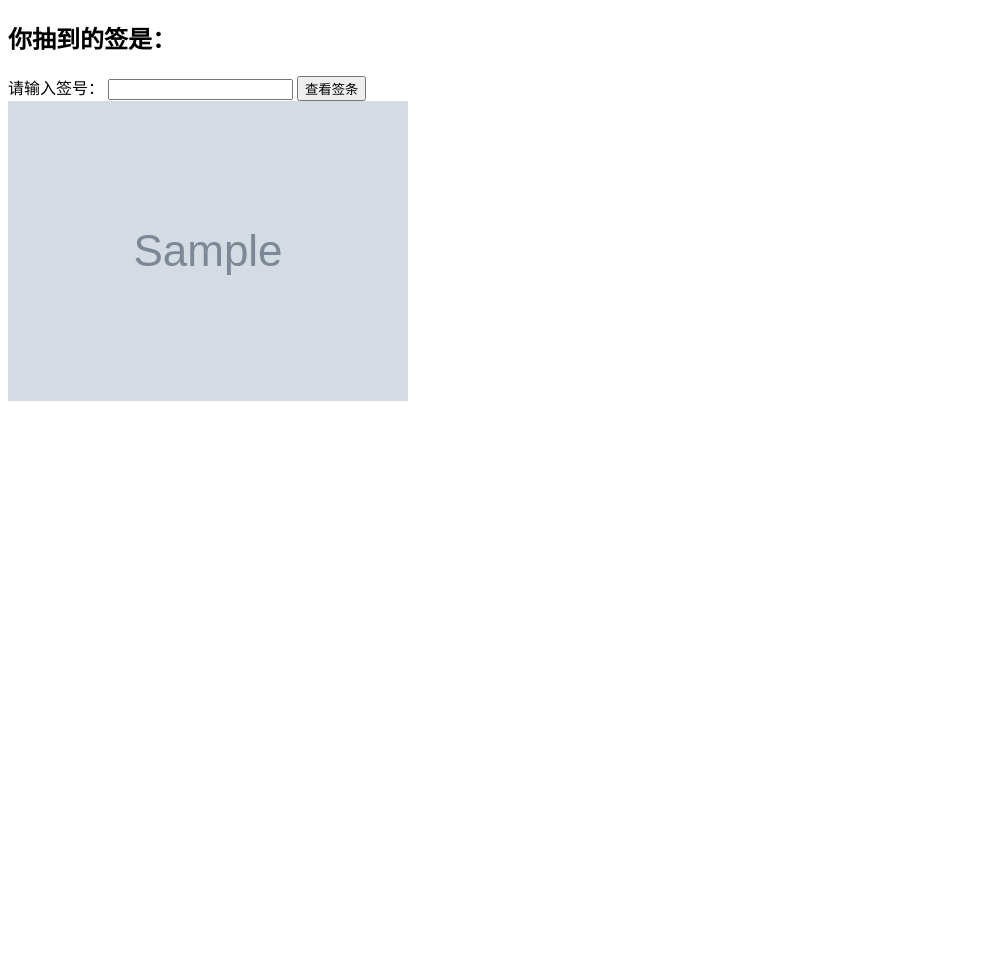
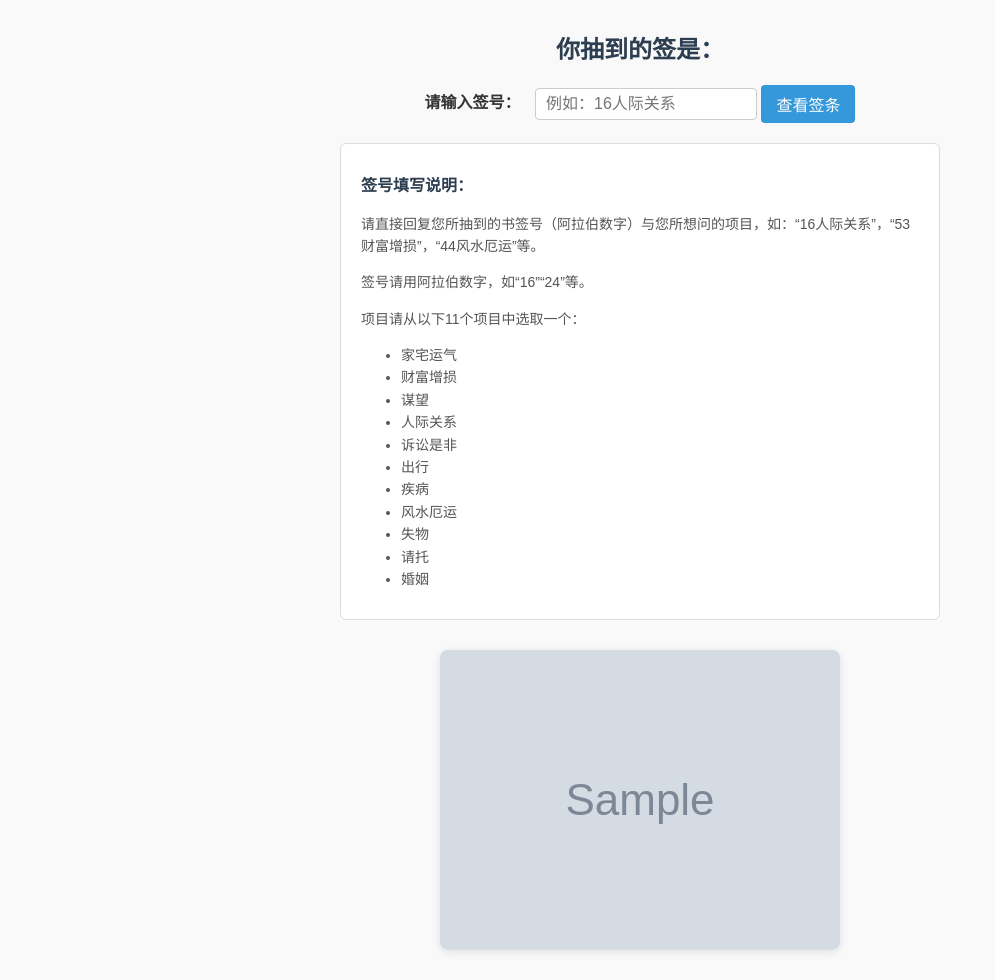
Before and after one commit to xingniantobuildRainbowhouse/qian_system, a Flask app: template templates/index.html in a window 1280 px wide. Shown: the whole page, without its empty margins (0-995 px from the left). Before the commit the page ends 401 px from the top, so only its background shows below. Run offline with Flask 2, Linux system fonts and the light colour scheme; the template is opened without the code that fills it: most values are stand-ins (such as "Sample title", 1, 10 or a date in 2020); grey boxes marked "Sample" are stand-in pictures.

Commit message:
美化页面，支持多种签号输入及上传界面优化

```diff
--- a/app.py
+++ b/app.py
@@ -1,27 +1,77 @@
-from flask import Flask, render_template, request, redirect, url_for, send_from_directory
+from flask import Flask, render_template, request, url_for
 import os
+import re
 
 app = Flask(__name__)
 
-# 图片存放路径
 UPLOAD_FOLDER = os.path.join('static', 'qian')
 if not os.path.exists(UPLOAD_FOLDER):
     os.makedirs(UPLOAD_FOLDER)
+app.config['UPLOAD_FOLDER'] = UPLOAD_FOLDER
 
-app.config['UPLOAD_FOLDER'] = UPLOAD_FOLDER
+# 中文数字映射
+CHINESE_NUM_MAP = {
+    '零': 0, '〇': 0,
+    '一': 1, '二': 2, '三': 3, '四': 4,
+    '五': 5, '六': 6, '七': 7, '八': 8, '九': 9,
+    '十': 10
+}
+
+# 繁简体项目词映射
+TERM_ALIASES = {
+    '家宅运气': ['家宅運氣'],
+    '财富增损': ['財富增損'],
+    '诉讼是非': ['訴訟是非'],
+    '谋望': ['謀望'],
+    '人际关系': ['人際關係'],
+    '风水厄运': ['風水厄運'],
+    '请托': ['請託'],
+}
+
+def convert_chinese_numerals(text):
+    # 支持“二三” → 23；“二十三” → 23；“十七” → 17；“十” → 10；“十三” → 13；“二十” → 20
+    result = ''
+    if re.fullmatch(r'[一二三四五六七八九十〇零]+', text):
+        if '十' in text:
+            parts = text.split('十')
+            left = CHINESE_NUM_MAP.get(parts[0], 1) if parts[0] else 1
+            right = CHINESE_NUM_MAP.get(parts[1], 0) if len(parts) > 1 and parts[1] else 0
+            result = str(left * 10 + right)
+        else:
+            result = ''.join(str(CHINESE_NUM_MAP[c]) for c in text)
+    return result
+
+def normalize_input(raw_input):
+    raw_input = raw_input.replace(" ", "").strip()
+    match = re.match(r'^([一二三四五六七八九十〇零0-9]{1,3})', raw_input)
+    if match:
+        number_part = match.group(1)
+        if number_part.isdigit():
+            return number_part
+        else:
+            arabic = convert_chinese_numerals(number_part)
+            if arabic:
+                return arabic
+    return None
 
 @app.route('/', methods=['GET'])
 def index():
-    qian_id = request.args.get('id')
+    raw_id = request.args.get('id', '').strip()
     image_url = None
     error = None
-    if qian_id:
-        filename = f"{qian_id}.jpg"
-        filepath = os.path.join(app.config['UPLOAD_FOLDER'], filename)
-        if os.path.exists(filepath):
-            image_url = url_for('static', filename=f'qian/{filename}')
+
+    if raw_id:
+        qian_id = normalize_input(raw_id)
+        if qian_id:
+            filename = f"{qian_id}.jpg"
+            filepath = os.path.join(app.config['UPLOAD_FOLDER'], filename)
+            if os.path.exists(filepath):
+                image_url = url_for('static', filename=f'qian/{filename}')
+            else:
+                error = f"编号 {qian_id} 的签条不存在。"
         else:
-            error = f"编号 {qian_id} 的签条不存在。"
+            error = f"无法识别签号“{raw_id}”。请使用阿拉伯数字或中文数字。"
+
     return render_template('index.html', image_url=image_url, error=error)
 
 @app.route('/upload', methods=['GET', 'POST'])
@@ -41,4 +91,4 @@ def upload():
 
 if __name__ == '__main__':
     port = int(os.environ.get('PORT', 5000))
-    app.run(host='0.0.0.0', port=port, debug=True)
+    app.run(host='0.0.0.0', port=port)
--- a/templates/index.html
+++ b/templates/index.html
@@ -1,23 +1,113 @@
 <!DOCTYPE html>
 <html lang="zh">
 <head>
-    <meta charset="UTF-8">
+    <meta charset="UTF-8" />
     <title>签条查看</title>
+    <style>
+        body {
+            font-family: "Microsoft YaHei", Arial, sans-serif;
+            max-width: 600px;
+            margin: 30px auto;
+            padding: 0 15px;
+            background: #f9f9f9;
+            color: #333;
+        }
+        h2 {
+            text-align: center;
+            color: #2c3e50;
+        }
+        form {
+            margin-bottom: 20px;
+            text-align: center;
+        }
+        label {
+            font-weight: bold;
+            margin-right: 10px;
+        }
+        input[type="text"] {
+            width: 200px;
+            padding: 6px 10px;
+            font-size: 16px;
+            border: 1px solid #ccc;
+            border-radius: 4px;
+            vertical-align: middle;
+        }
+        button {
+            padding: 7px 15px;
+            font-size: 16px;
+            background-color: #3498db;
+            border: none;
+            border-radius: 4px;
+            color: white;
+            cursor: pointer;
+            vertical-align: middle;
+            transition: background-color 0.3s ease;
+        }
+        button:hover {
+            background-color: #2980b9;
+        }
+        .instructions {
+            background-color: #fff;
+            border: 1px solid #ddd;
+            border-radius: 6px;
+            padding: 15px 20px;
+            margin-bottom: 30px;
+            line-height: 1.6;
+            font-size: 14px;
+            color: #555;
+        }
+        .instructions strong {
+            color: #2c3e50;
+            font-size: 16px;
+        }
+        img {
+            display: block;
+            max-width: 100%;
+            height: auto;
+            margin: 0 auto 20px auto;
+            border-radius: 8px;
+            box-shadow: 0 2px 8px rgba(0,0,0,0.1);
+        }
+        .error {
+            color: red;
+            text-align: center;
+            font-weight: bold;
+            margin-top: 15px;
+        }
+    </style>
 </head>
 <body>
     <h2>你抽到的签是：</h2>
     <form method="GET" action="/">
         <label for="id">请输入签号：</label>
-        <input type="text" name="id" required />
+        <input type="text" name="id" id="id" placeholder="例如：16人际关系" required />
         <button type="submit">查看签条</button>
     </form>
 
+    <div class="instructions">
+        <p><strong>签号填写说明：</strong></p>
+        <p>请直接回复您所抽到的书签号（阿拉伯数字）与您所想问的项目，如：“16人际关系”，“53财富增损”，“44风水厄运”等。</p>
+        <p>签号请用阿拉伯数字，如“16”“24”等。</p>
+        <p>项目请从以下11个项目中选取一个：</p>
+        <ul>
+            <li>家宅运气</li>
+            <li>财富增损</li>
+            <li>谋望</li>
+            <li>人际关系</li>
+            <li>诉讼是非</li>
+            <li>出行</li>
+            <li>疾病</li>
+            <li>风水厄运</li>
+            <li>失物</li>
+            <li>请托</li>
+            <li>婚姻</li>
+        </ul>
+    </div>
+
     {% if image_url %}
-    <div>
-        <img src="{{ image_url }}" alt="签条图片" style="max-width: 100%; height: auto;" />
-    </div>
+        <img src="{{ image_url }}" alt="签条图片" />
     {% elif error %}
-    <p style="color:red;">{{ error }}</p>
+        <p class="error">{{ error }}</p>
     {% endif %}
 </body>
 </html>
```
Also changed, not shown: templates/upload.html (+65 -5 lines).
